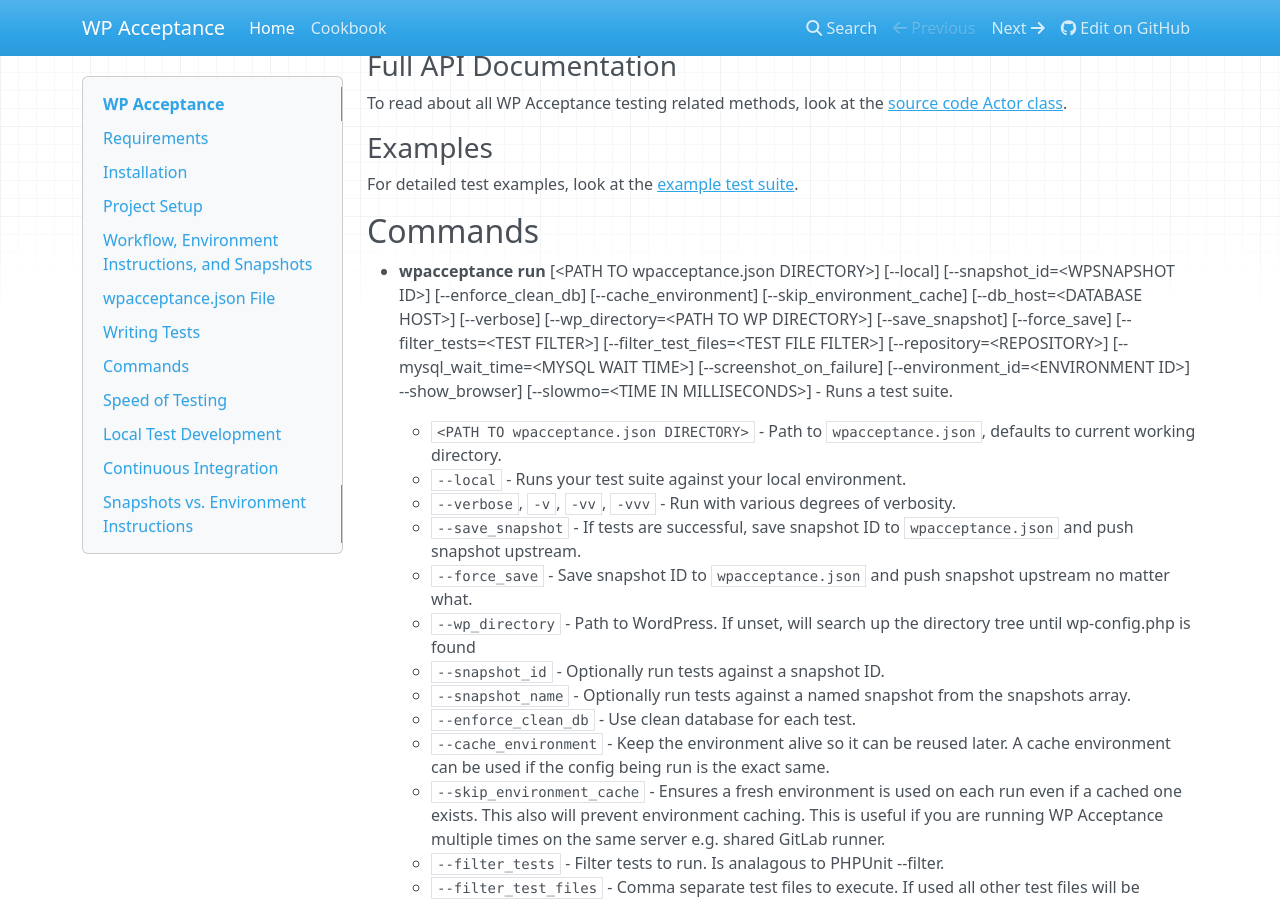
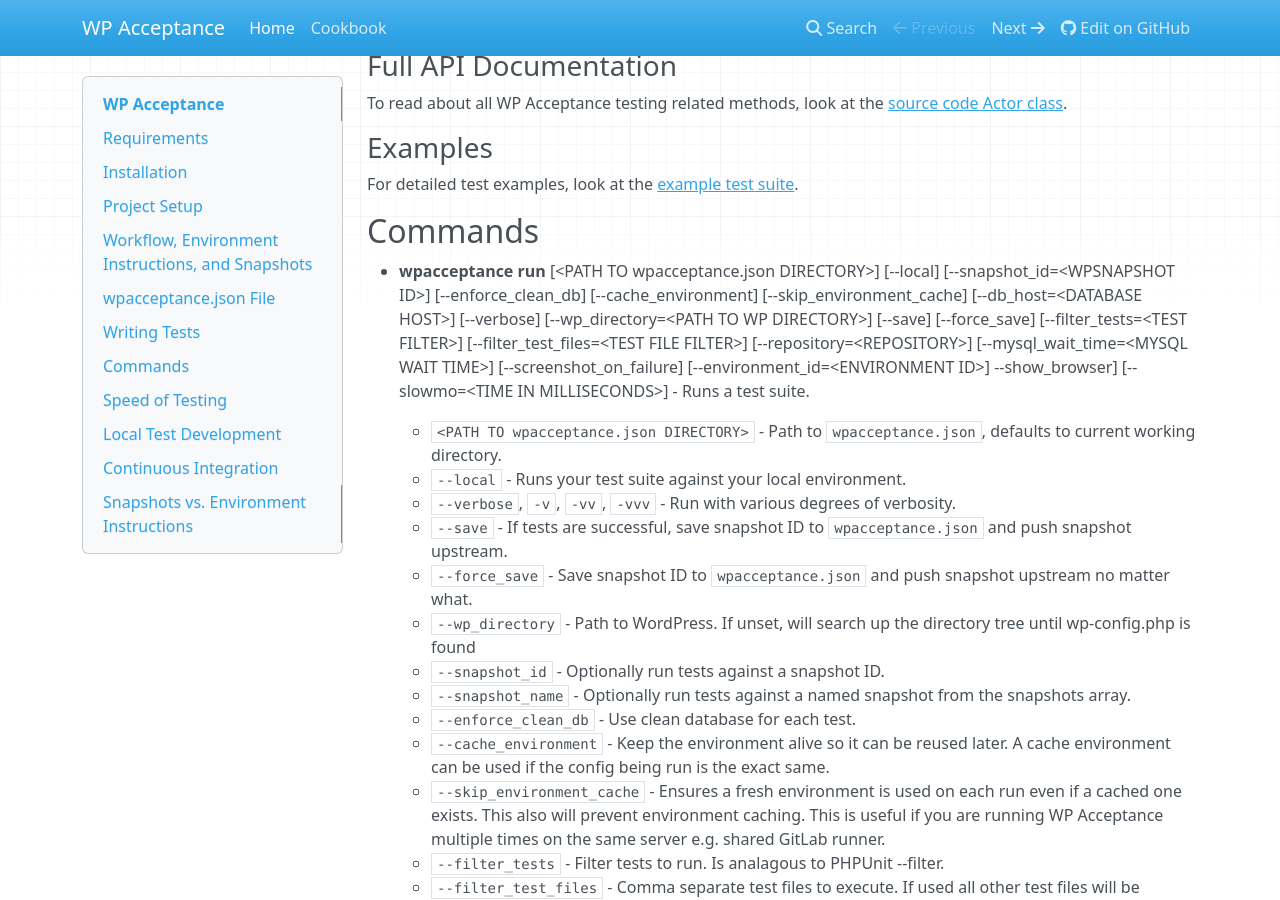
Before and after one commit to 10up/wpacceptance, an MkDocs documentation site: the page built from docs/index.md, in a window 1280 px wide and 900 px high, scrolled down 7853 px. Built offline with MkDocs 1.6.1, drawn with Linux system fonts in a browser that asks for light colours; nearby versions of some CDN libraries; some of the changed text lies outside the part shown.

Commit message:
Replace save_snapshot flag with just save, as that's what the code uses.

````diff
--- a/docs/index.md
+++ b/docs/index.md
@@ -118,7 +118,7 @@ You will need to create a repository if you don't have one. At 10up, we use `10u
 
 6\. Now that we are ready with WP Snapshots, let's run our tests again but this time saving the snapshot ID to our `wpacceptance.json` and pushing the snapshot to our remote repository:
 ```
-./vendor/bin/wpacceptance run --local --save_snapshot
+./vendor/bin/wpacceptance run --local --save
 ```
 
 After our tests pass, you will see the snapshot get pushed upstream.
@@ -151,7 +151,7 @@ To test a codebase on your local environment, you would run the following comman
 wpacceptance run --local
 ```
 
-The `--local` flag will force WP Acceptance to ignore environment instructions or snapshot ID defined in `wpacceptance.json`. If you are using a snapshot workflow, you can use the `--save_snapshot` flag which will make WP Acceptance create a new snapshot from your local and save the ID to `wpacceptance.json`. After saving a new snapshot to `wpacceptance.json`, you will want to commit and push the change upstream.
+The `--local` flag will force WP Acceptance to ignore environment instructions or snapshot ID defined in `wpacceptance.json`. If you are using a snapshot workflow, you can use the `--save` flag which will make WP Acceptance create a new snapshot from your local and save the ID to `wpacceptance.json`. After saving a new snapshot to `wpacceptance.json`, you will want to commit and push the change upstream.
 
 To test a codebase against environment instructions (assuming `environment_instructions` and `project_path` are defined in `wpacceptance.json`), you would run the following command in the directory of `wpacceptance.json`:
 ```
@@ -324,11 +324,11 @@ For detailed test examples, look at the [example test suite](https://github.com/
 
 ## Commands
 
-* __wpacceptance run__ [&lt;PATH TO wpacceptance.json DIRECTORY&gt;] [--local] [--snapshot_id=&lt;WPSNAPSHOT ID&gt;] [--enforce_clean_db] [--cache_environment] [--skip_environment_cache] [--db_host=&lt;DATABASE HOST&gt;] [--verbose] [--wp_directory=&lt;PATH TO WP DIRECTORY&gt;] [--save_snapshot] [--force_save] [--filter_tests=&lt;TEST FILTER&gt;] [--filter_test_files=&lt;TEST FILE FILTER&gt;] [--repository=&lt;REPOSITORY&gt;] [--mysql_wait_time=&lt;MYSQL WAIT TIME&gt;] [--screenshot_on_failure] [--environment_id=&lt;ENVIRONMENT ID&gt;] --show_browser] [--slowmo=&lt;TIME IN MILLISECONDS&gt;] - Runs a test suite.
+* __wpacceptance run__ [&lt;PATH TO wpacceptance.json DIRECTORY&gt;] [--local] [--snapshot_id=&lt;WPSNAPSHOT ID&gt;] [--enforce_clean_db] [--cache_environment] [--skip_environment_cache] [--db_host=&lt;DATABASE HOST&gt;] [--verbose] [--wp_directory=&lt;PATH TO WP DIRECTORY&gt;] [--save] [--force_save] [--filter_tests=&lt;TEST FILTER&gt;] [--filter_test_files=&lt;TEST FILE FILTER&gt;] [--repository=&lt;REPOSITORY&gt;] [--mysql_wait_time=&lt;MYSQL WAIT TIME&gt;] [--screenshot_on_failure] [--environment_id=&lt;ENVIRONMENT ID&gt;] --show_browser] [--slowmo=&lt;TIME IN MILLISECONDS&gt;] - Runs a test suite.
 	* `<PATH TO wpacceptance.json DIRECTORY>` - Path to `wpacceptance.json`, defaults to current working directory.
 	* `--local` - Runs your test suite against your local environment.
 	 * `--verbose`, `-v`, `-vv`, `-vvv` - Run with various degrees of verbosity.
-	* `--save_snapshot` - If tests are successful, save snapshot ID to `wpacceptance.json` and push snapshot upstream.
+	* `--save` - If tests are successful, save snapshot ID to `wpacceptance.json` and push snapshot upstream.
 	* `--force_save` - Save snapshot ID to `wpacceptance.json` and push snapshot upstream no matter what.
 	* `--wp_directory` - Path to WordPress. If unset, will search up the directory tree until wp-config.php is found
 	* `--snapshot_id` - Optionally run tests against a snapshot ID.
````
